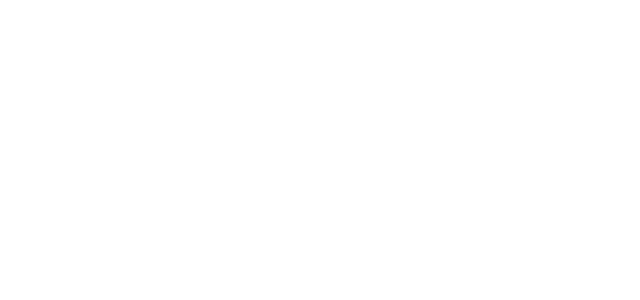
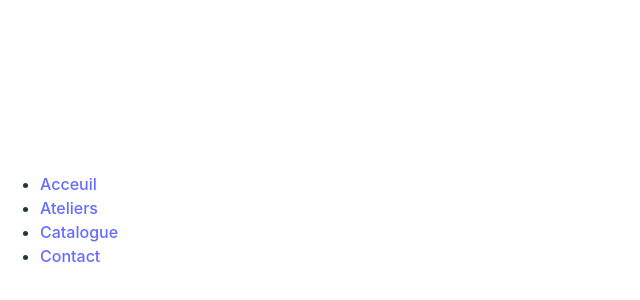
Before and after one commit to TICONFRED27/sitefred-wd, a React (Vite) app in the folder siteFigurines/: page / in a window 1280 px wide. Shown: the part 180-480 px from the top of the page, without its empty margins (0-640 px from the left). Built offline with nearby package versions, Linux system fonts and the light colour scheme.

Commit message:
Update Navbar.jsx

```diff
--- a/siteFigurines/src/components/Navbar/Navbar.jsx
+++ b/siteFigurines/src/components/Navbar/Navbar.jsx
@@ -1,5 +1,26 @@
 import "./Navbar.scss";
 
-function Navbar() {}
+function Navbar() {
+  return (
+    <>
+      <nav className="navbar">
+        <ul className="navbar__ul">
+          <li className="navbar__li">
+            <a href="#">Acceuil</a>
+          </li>
+          <li className="navbar__li">
+            <a href="#">Ateliers</a>
+          </li>
+          <li className="navbar__li">
+            <a href="#">Catalogue</a>
+          </li>
+          <li className="navbar__li">
+            <a href="#">Contact</a>
+          </li>
+        </ul>
+      </nav>
+    </>
+  );
+}
 
 export default Navbar;
```
